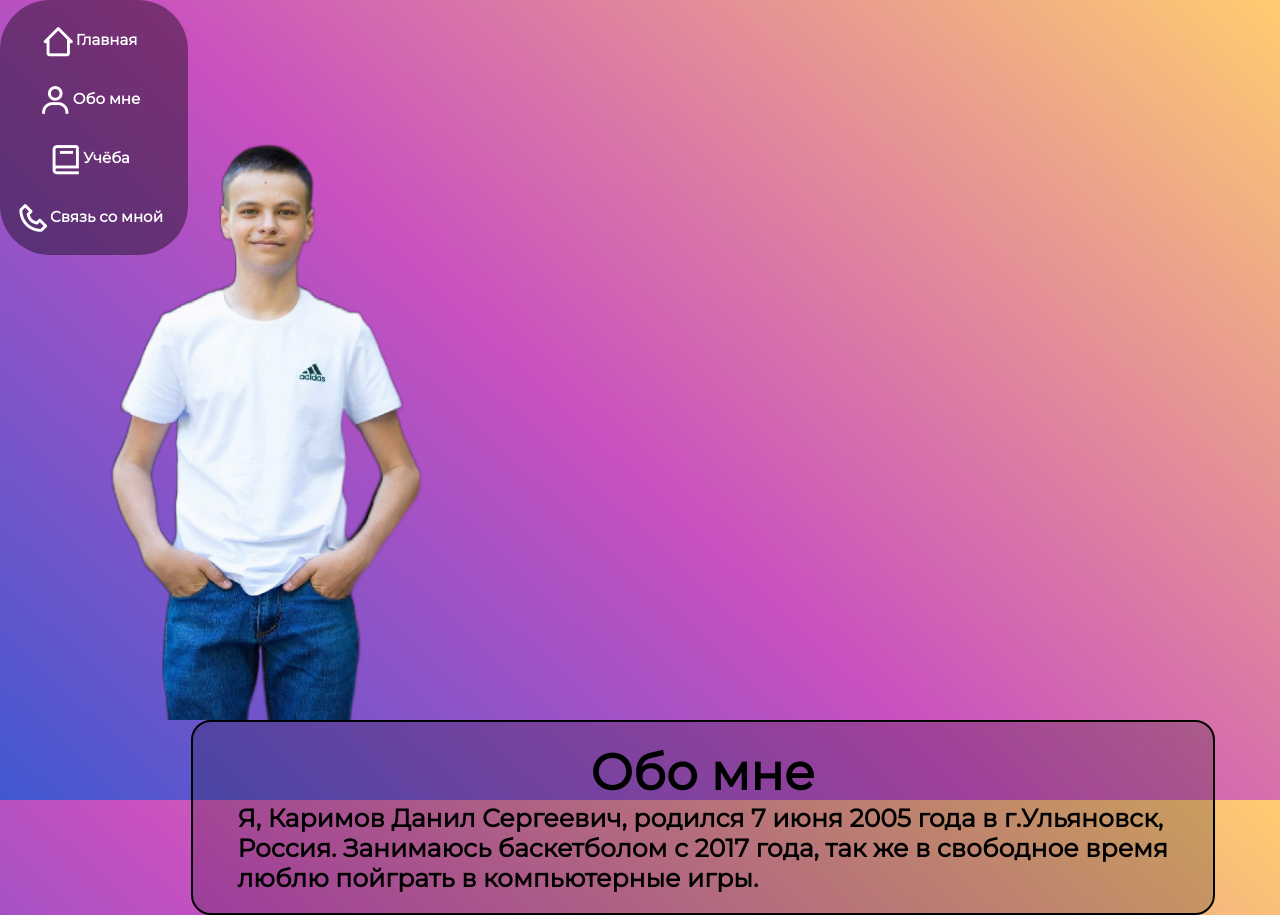
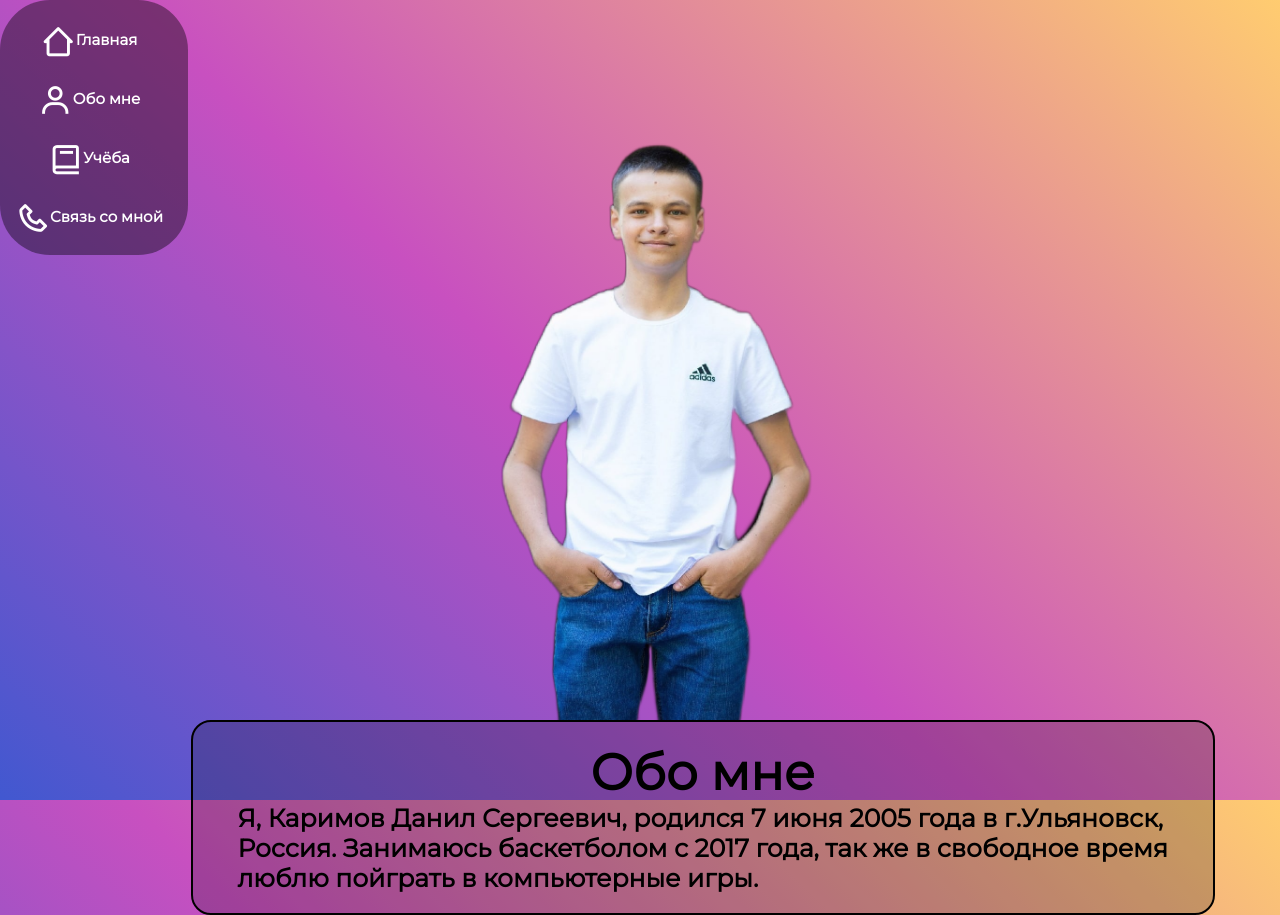
Before and after one commit to k3kooo/Danil, a plain HTML site: page index.html in a window 1280 px wide. Shown: the top 915 px of the page. Drawn offline with nearby package versions, Linux system fonts and the light colour scheme.

Commit message:
Add files via upload

```diff
--- a/index.html
+++ b/index.html
@@ -22,7 +22,7 @@
 </header>
 
 <section class="main-section" id="Главная">
-    <div class="container"><img class="container__photo"  src="Я.png" alt="Это я"></div>
+    <div class="container"><img class="container_photo" src="Я.png" alt="Это я"></div>
 </section>
 
 <section class="box" >
--- a/style.css
+++ b/style.css
@@ -1,4 +1,8 @@
 @import url('https://fonts.googleapis.com/css?family=Montserrat');
+@media screen and (max-width: 1280px){}
+@media screen and (max-width: 998px){}
+@media screen and (max-width: 768px){}
+@media screen and (max-width: 574px) and (max-height: 300px){}
 body {
     background-color: #4158D0;
     background-image: linear-gradient(43deg, #4158D0 0%, #C850C0 46%, #FFCC70 100%);
@@ -19,11 +23,12 @@ h2 {
     font-size: 50px;
     text-align: center;
 }
-.container__photo {
+.container_photo {
     width: 500px;
     height: 720px;
-    display: flex;
-    justify-content: right;
+    display:block;
+    margin: auto;
+    justify-content: center;
 }
 p {
     color: rgb(0, 0, 0);
```
